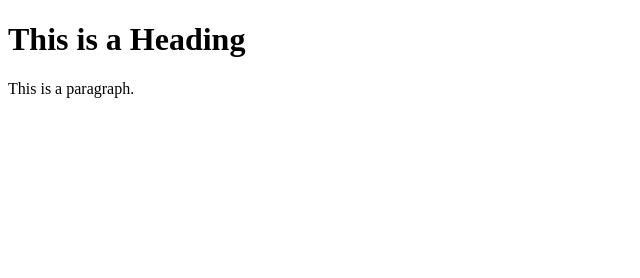
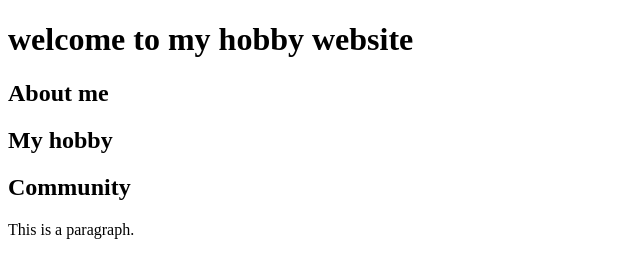
Before and after one commit to Elux0/my-second-webpage, a plain HTML site: page index.html in a window 1280 px wide. Shown: the whole page, without its empty margins (0-640 px from the left). Drawn offline with Linux system fonts and the light colour scheme.

Commit message:
my hobby website

```diff
--- a/index.html
+++ b/index.html
@@ -2,7 +2,10 @@
 <html>
 <body>
 
-<h1>This is a Heading</h1>
+<h1>welcome to my hobby website</h1>
+  <h2>About me</h2>
+  <h2>My hobby</h2>
+  <h2>Community</h2>
 <p>This is a paragraph.</p>
 
 </body>
```
